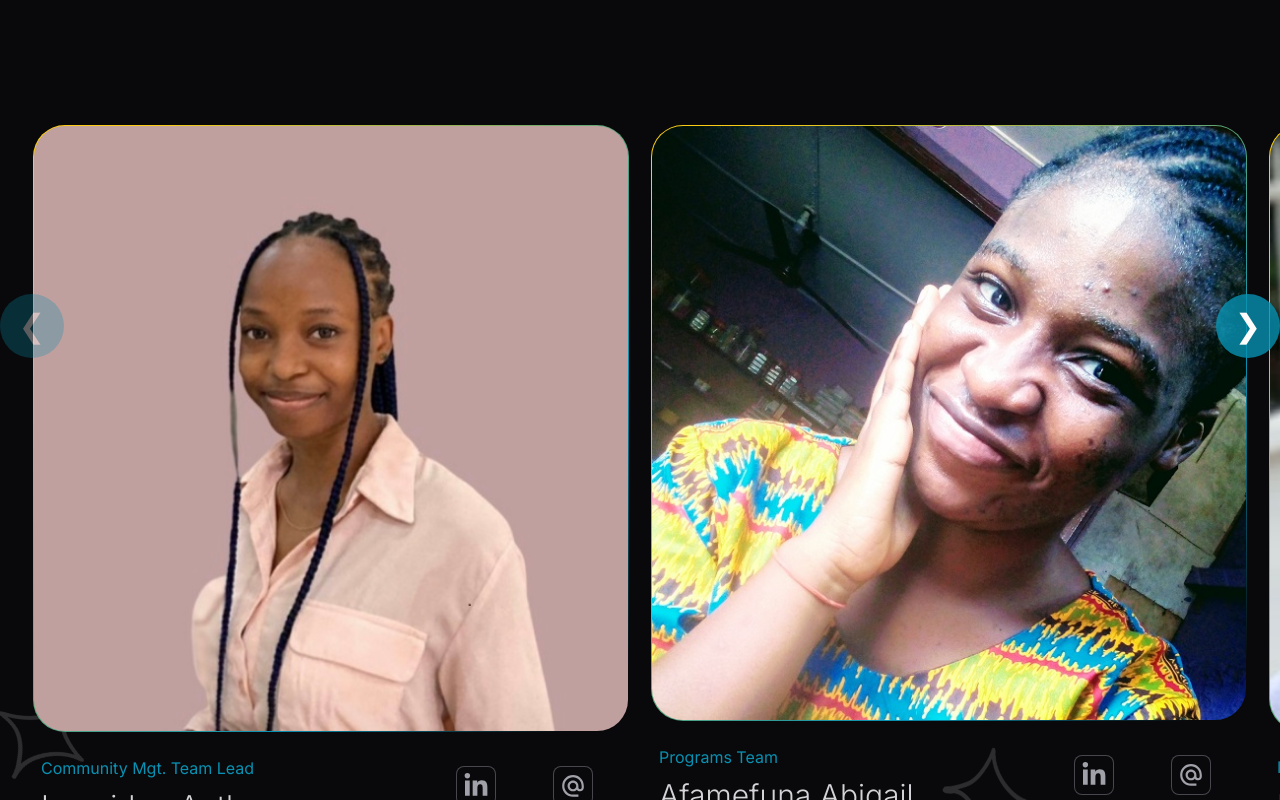
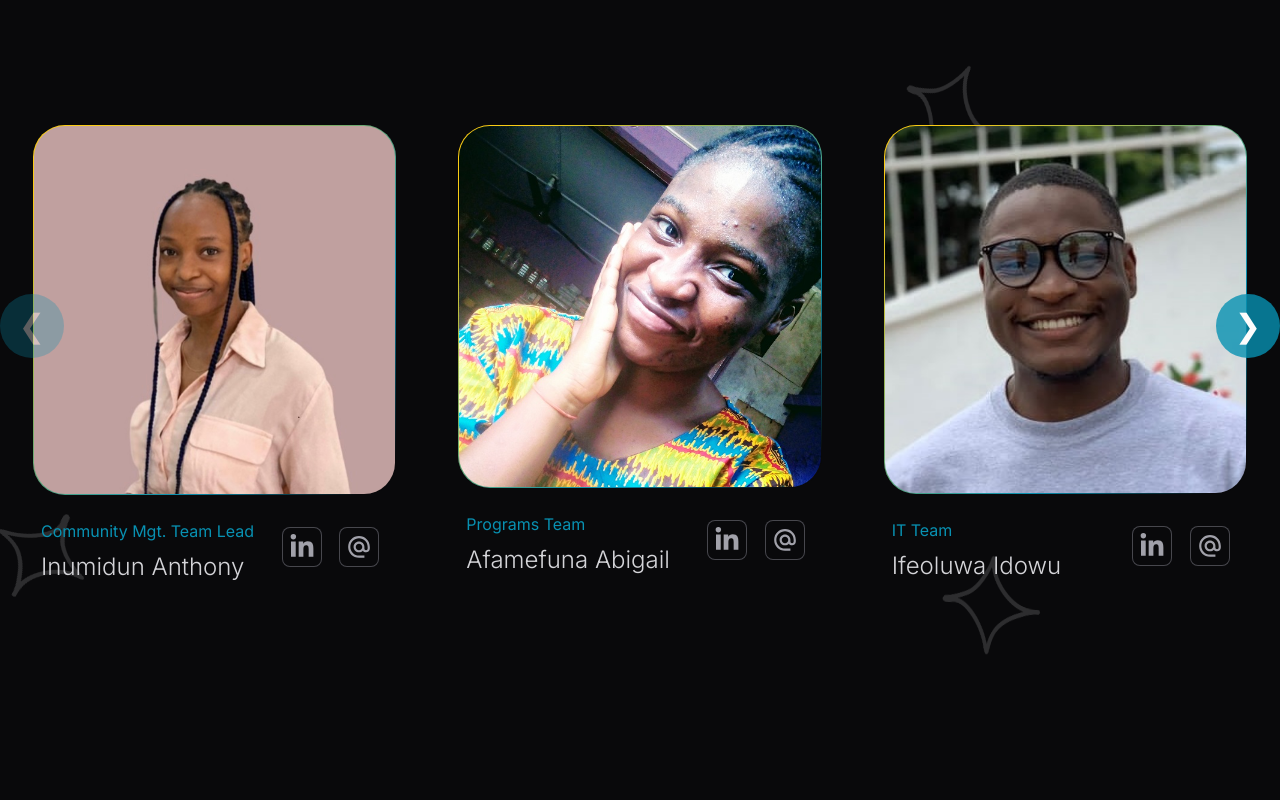
Before and after one commit to JhimmieC137/Next_Upfolio, a Next.js app: page /about in a window 1280 px wide. Shown: the part 3620-4420 px from the top of the page. Built offline with nearby package versions, Linux system fonts and the light colour scheme.

Commit message:
fixed little details

```diff
--- a/src/page-components/about/page.tsx
+++ b/src/page-components/about/page.tsx
@@ -174,6 +174,10 @@ export default function AboutPage() {
                             <div className="w-full mx-auto relative mt-14 ">
                                 <Swiper
                                     breakpoints={{
+                                        760: {
+                                            slidesPerView: 3,
+                                            spaceBetween: 60,
+                                        },
                                         576: {
                                             slidesPerView: 2,
                                             spaceBetween: 20,
@@ -202,7 +206,7 @@ export default function AboutPage() {
                                                                 <h5 className="font-normal my-2 text-base text-cyan-600">
                                                                     {el.team}
                                                                 </h5>
-                                                                <h3 className="font-light m-0 text-xl lg:text-3xl text-zinc-300">
+                                                                <h3 className="font-light m-0 text-xl lg:text-2xl text-zinc-300">
                                                                     {el.name}
                                                                 </h3>
                                                             </div>
--- a/src/page-components/contact/page.tsx
+++ b/src/page-components/contact/page.tsx
@@ -23,8 +23,8 @@ export default function ContactPage() {
 
 
                     <section className="relative mx-auto max-w-2xl md:max-w-[52rem] mt-5 md:mt-20 xl:mt-0 lg:max-w-[1300px] flex flex-col lg:flex-row justify-between gap-10">
-                        <div className="w-full px-3 lg:px-0 lg:w-[83%]">
-                            <img className="w-full rounded-[1rem]" src="/jpg/contact.jpg" alt="contact_us"/>
+                        <div className="w-full px-3 lg:px-0 lg:w-[83%] flex justify-center lg:justify-end">
+                            <img className="w-full lg:w-[93%] rounded-[1rem]" src="/jpg/contact.jpg" alt="contact_us"/>
                         </div>
                         <form className="w-full px-2" action="">
                             <div className="w-full flex flex-col justify-between">
@@ -35,7 +35,7 @@ export default function ContactPage() {
                                         </label>
                                         <div className="relative w-full">
                                             <RxPerson className='absolute text-zinc-400/60 h-7 w-7 top-4 lg:h-10 lg:w-10 md:top-5 bottom-auto left-4 z-10' />
-                                            <input id="name" type="text" placeholder="John" className="relative placeholder:text-zinc-400/60 text-white/90 w-full pl-[3.8rem] md:pl-[4.2rem] pr-4 text-[1.2rem] border border-zinc-600 rounded-[0.85rem] h-16 lg:h-20" required/>
+                                            <input id="name" type="text" placeholder="John" className="relative bg-zinc-950 placeholder:text-zinc-400/60 text-white/90 w-full pl-[3.8rem] md:pl-[4.2rem] pr-4 text-[1.2rem] border border-zinc-600 rounded-[0.85rem] h-16 lg:h-20" required/>
                                         </div>
                                     </div>
                                     <div className="w-full my-5 flex flex-col">
@@ -44,7 +44,7 @@ export default function ContactPage() {
                                         </label>
                                         <div className="relative w-full">
                                             <PiPhoneLight className='absolute text-zinc-400/60 h-7 w-7 lg:h-10 md:w-10 top-5 bottom-auto left-4 z-10' />
-                                            <input id="phone" type="text" placeholder="+234 8000000000" className="relative placeholder:text-zinc-400/60 text-white/90 w-full pl-[3.8rem] md:pl-[4.2rem] pr-4 text-[1.2rem] border border-zinc-600 rounded-[0.85rem] h-16 lg:h-20" required/>
+                                            <input id="phone" type="text" placeholder="+234 8000000000" className="relative bg-zinc-950 placeholder:text-zinc-400/60 text-white/90 w-full pl-[3.8rem] md:pl-[4.2rem] pr-4 text-[1.2rem] border border-zinc-600 rounded-[0.85rem] h-16 lg:h-20" required/>
                                         </div>
                                     </div>
                                     <div className="w-full my-5 flex flex-col">
@@ -53,14 +53,14 @@ export default function ContactPage() {
                                         </label>
                                         <div className="relative w-full">
                                             <CiMail className='absolute  text-zinc-400/60 h-7 w-7  lg:h-10 md:w-10 top-5 bottom-auto left-4 z-10' />
-                                            <input id="email" type="text" placeholder="example@mail.com" className="relative placeholder:text-zinc-400/60 text-white/90 w-full pl-[3.8rem] md:pl-[4.2rem] pr-4 text-[1.2rem] border border-zinc-600 rounded-[0.85rem] h-16 lg:h-20" required/>
+                                            <input id="email" type="text" placeholder="example@mail.com" className="relative bg-zinc-950 placeholder:text-zinc-400/60 text-white/90 w-full pl-[3.8rem] md:pl-[4.2rem] pr-4 text-[1.2rem] border border-zinc-600 rounded-[0.85rem] h-16 lg:h-20" required/>
                                         </div>
                                     </div>
                                     <div className="w-full my-5 flex flex-col">
                                         <label className="mb-3 pl-1 text-base lg:text-lg text-zinc-400" htmlFor="message">
                                             Your message
                                         </label>
-                                        <textarea id='message' rows={3} className="p-4 placeholder:text-zinc-400/60 text-white/90 text-[1.2rem] border border-zinc-600 rounded-[0.85rem]" placeholder="Please write here ... " required/>
+                                        <textarea id='message' rows={3} className="p-4 bg-zinc-950 placeholder:text-zinc-400/60 text-white/90 text-[1.2rem] border border-zinc-600 rounded-[0.85rem]" placeholder="Please write here ... " required/>
                                     </div>
                                 </div>
                                 <div className="w-full mt-2 lg:mt-0">
```
Also changed, not shown: 1 other file (tests, documents, lock files or other folders).
